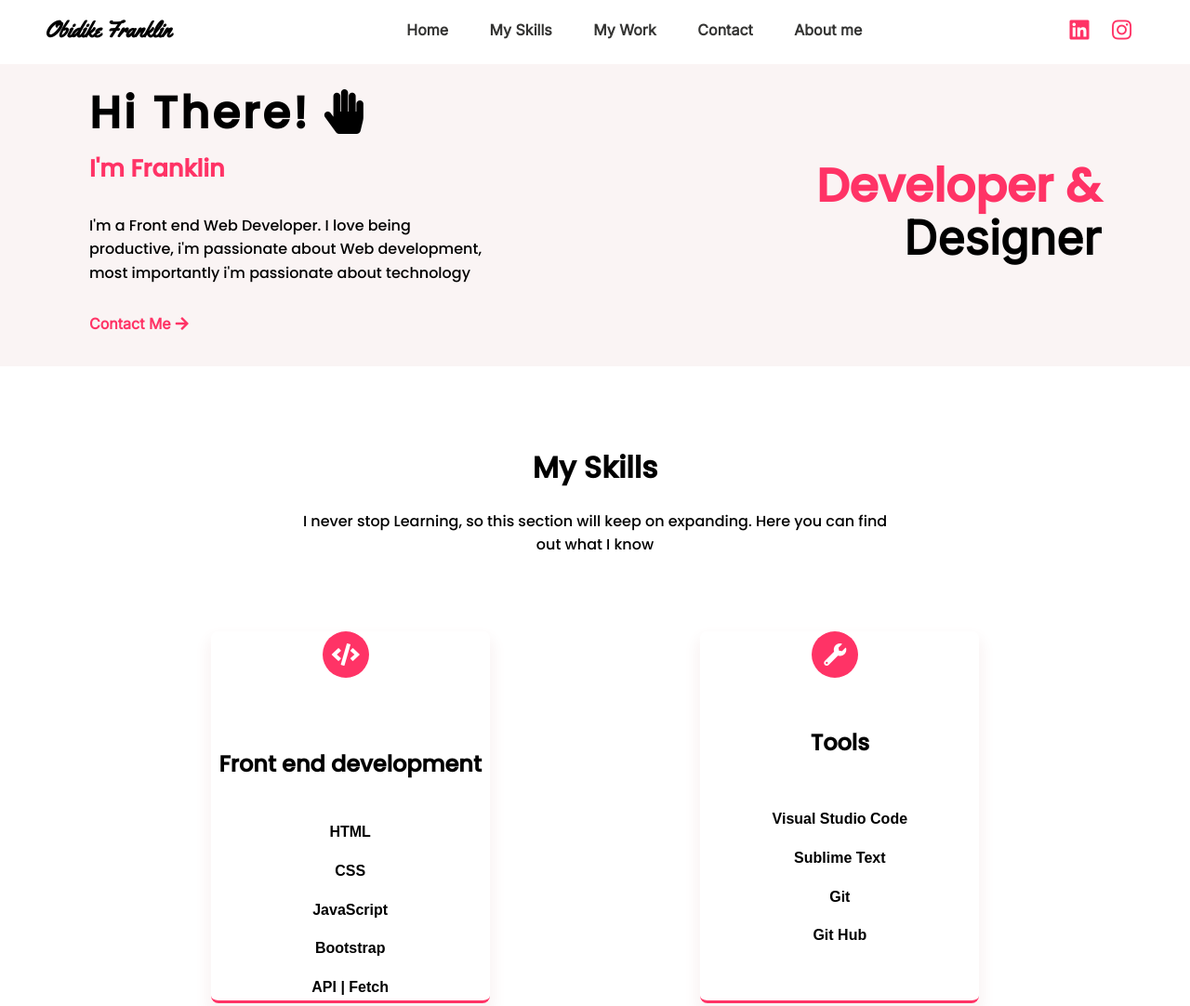
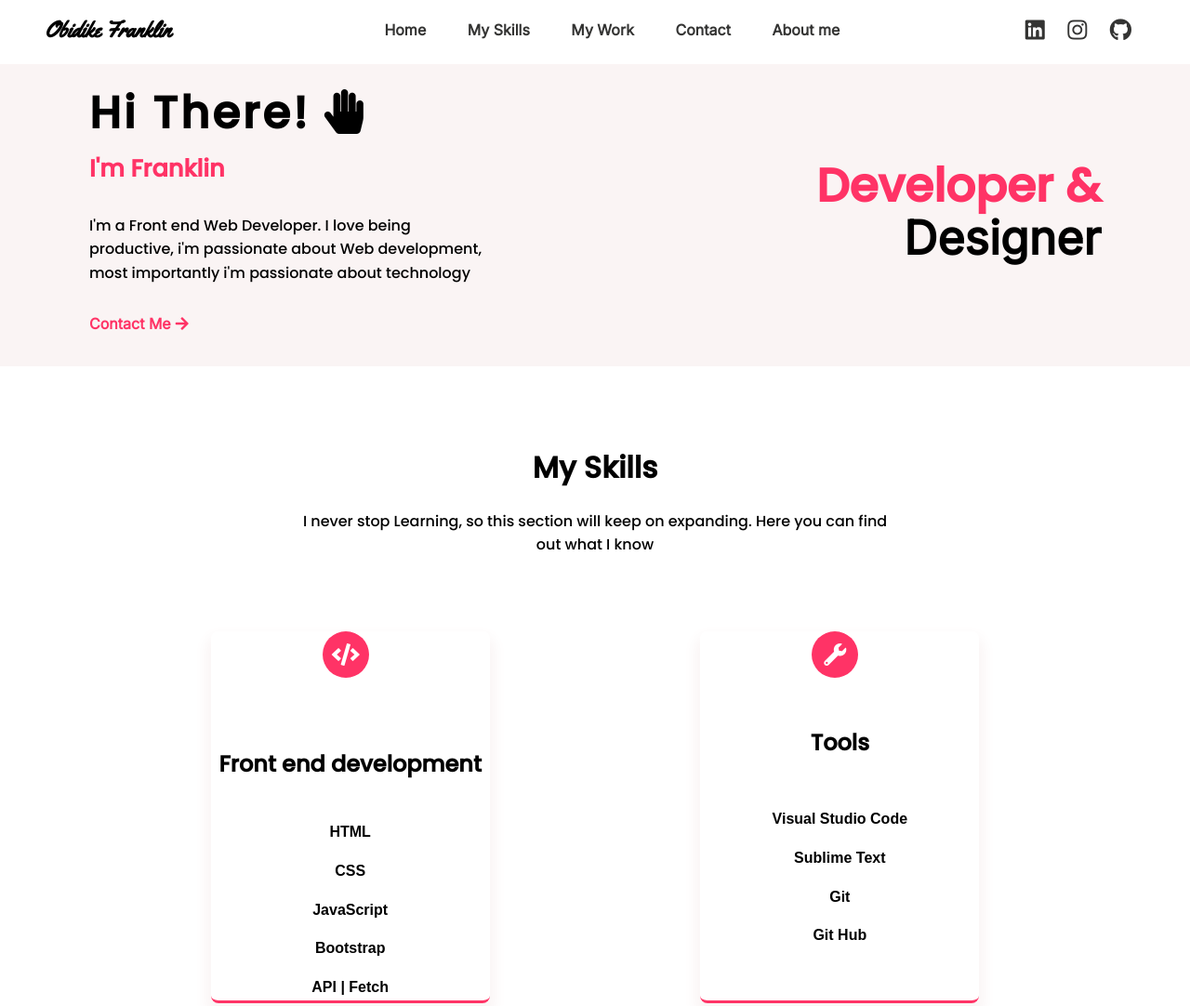
Before and after one commit to frankmilito/portfolio, a plain HTML site: page index.html in a window 1280 px wide. Shown: the top 1082 px of the page at 93% size. Drawn offline with Linux system fonts and the light colour scheme.

Commit message:
Added functionality to the links

```diff
--- a/index.html
+++ b/index.html
@@ -17,7 +17,7 @@
           <h1>Obidike Franklin</h1>
           <ul id="nav" class="menu-items">
             <li id="exit" class="exit-btn show-mobile">X</li>
-            <li><a href="index.html">Home</a></li>
+            <li><a class="underline" href="index.html">Home</a></li>
             <li><a href="#skill">My Skills</a></li>
             <li><a href="#work">My Work</a></li>
             <li><a href="#contact">Contact</a></li>
@@ -36,6 +36,9 @@
               target="_blank"
               href="https://www.instagram.com/rajsuthan_gopinath/"
               ><i class="fab fa-instagram"></i
+            ></a>
+            <a target="_blank" href="github.com/frankmilito"
+              ><i class="fab fa-github"></i
             ></a>
           </span>
         </nav>
--- a/styles.css
+++ b/styles.css
@@ -20,6 +20,29 @@ header {
 
   background-color: #fff;
 }
+/* .underline {
+  display: inline;
+  position: relative;
+  overflow: hidden;
+}
+.underline:after {
+  content: "";
+  position: absolute;
+  z-index: -1;
+  left: 0;
+  right: 100%;
+  bottom: -5px;
+  background: #000;
+  height: 4px;
+  transition-property: left right;
+  transition-duration: 0.3s;
+  transition-timing-function: ease-out;
+}
+.underline:hover:after,
+.underline:focus:after,
+.underline:active:after {
+  right: 0;
+} */
 nav {
   display: flex;
   justify-content: space-between;
@@ -68,7 +91,7 @@ span a {
 }
 span .fab {
   font-size: 1.5em;
-  color: #ff3366;
+
   transition: 0.5s;
 }
 span .fab:hover {
```
